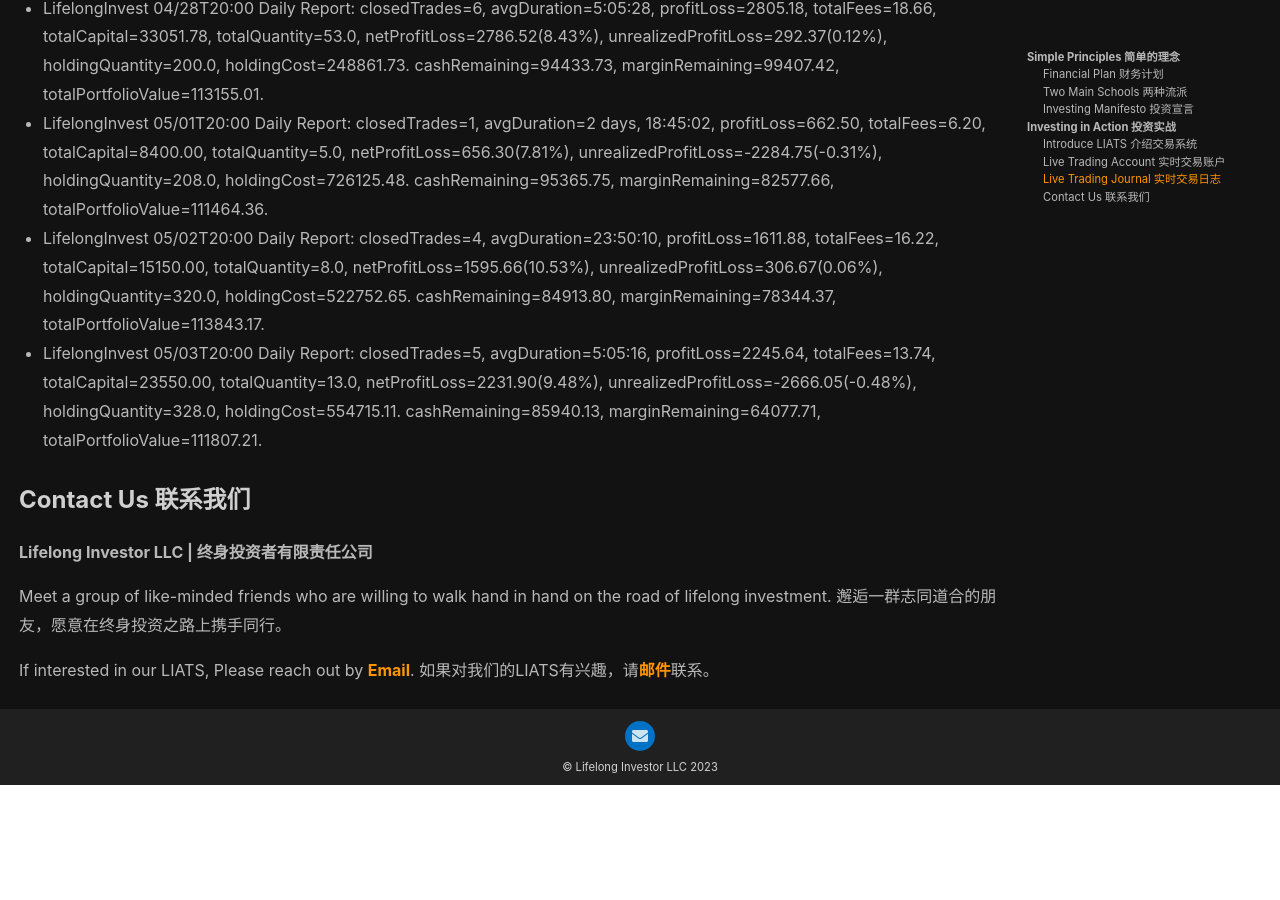
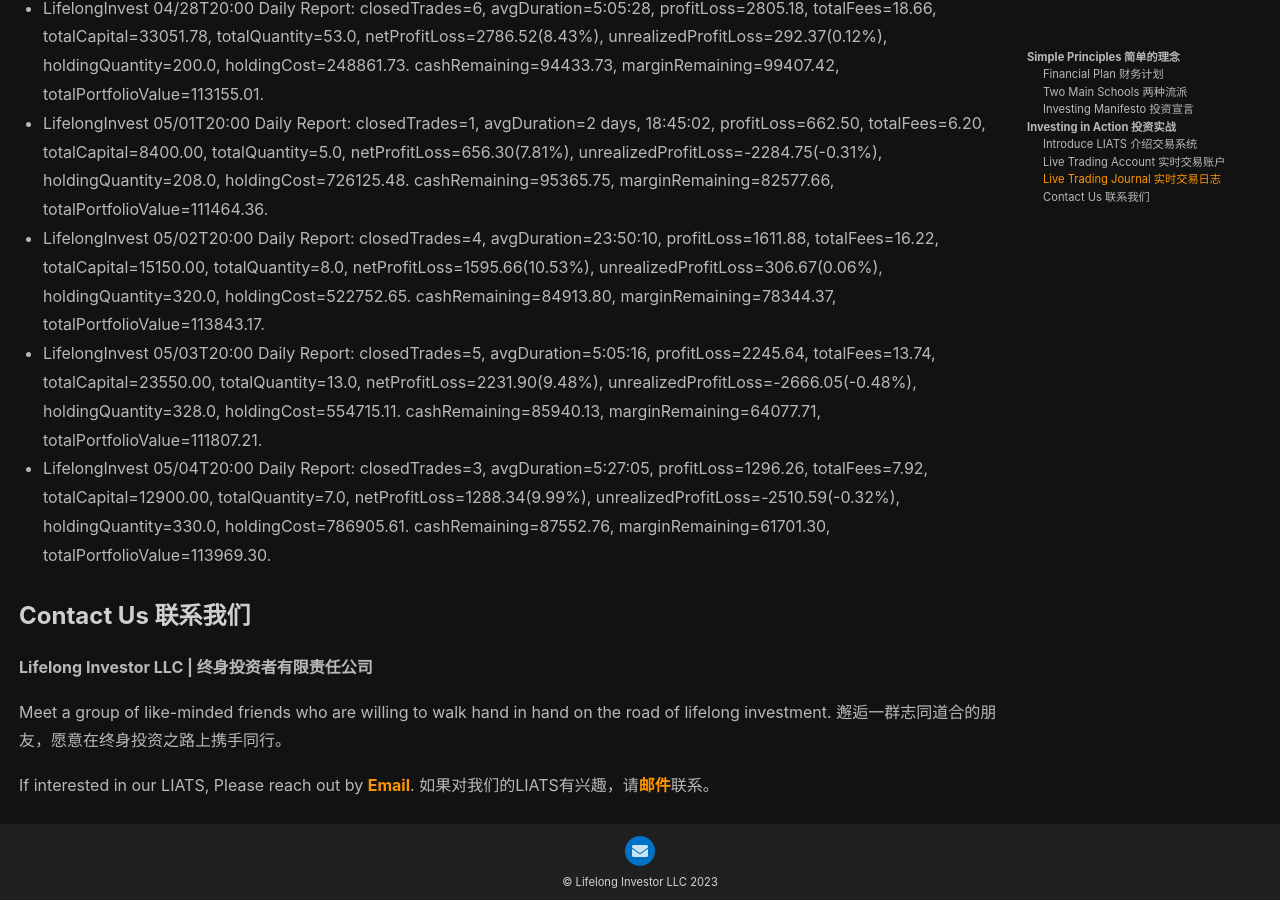
Before and after one commit to lifelonginvestorllc/lifelonginvestorllc.github.io, a Jekyll site: the page built from index.md, in a window 1280 px wide and 900 px high, scrolled down 5473 px. Built offline with Jekyll 4.4.1, drawn with Linux system fonts in a browser that asks for light colours; nearby versions of some CDN libraries; before the commit the page ends 6258 px from its top, so only the background shows below that.

Commit message:
Update index.md

```diff
--- a/index.md
+++ b/index.md
@@ -127,28 +127,28 @@
 {
   "type": "line",
   "data": {
-    "labels": ["4/3/23", "4/4/23", "4/5/23", "4/6/23", "4/7/23", "4/8/23", "4/9/23", "4/10/23", "4/11/23", "4/12/23", "4/13/23", "4/14/23", "4/15/23", "4/16/23", "4/17/23", "4/18/23", "4/19/23", "4/20/23", "4/21/23", "4/22/23", "4/23/23", "4/24/23", "4/25/23", "4/26/23", "4/27/23", "4/28/23", "5/1/23", "5/2/23", "5/3/23"],
+    "labels": ["4/3/23", "4/4/23", "4/5/23", "4/6/23", "4/7/23", "4/8/23", "4/9/23", "4/10/23", "4/11/23", "4/12/23", "4/13/23", "4/14/23", "4/15/23", "4/16/23", "4/17/23", "4/18/23", "4/19/23", "4/20/23", "4/21/23", "4/22/23", "4/23/23", "4/24/23", "4/25/23", "4/26/23", "4/27/23", "4/28/23", "5/1/23", "5/2/23", "5/3/23", "5/4/23"],
     "datasets": [
       {
         "label": "Principal (本金)",
         "lineTension": 0.3,
         "borderColor": "blue",
         "pointRadius": 3,
-        "data": [1, 1, 1, 2, 2.1, 2.1, 2.1, 2.1, 5, 5, 5, 5, 5, 5, 5, 5, 5, 5, 5, 5, 5, 5, 5, 5, 10, 10, 10, 10, 10]
+        "data": [1, 1, 1, 2, 2.1, 2.1, 2.1, 2.1, 5, 5, 5, 5, 5, 5, 5, 5, 5, 5, 5, 5, 5, 5, 5, 5, 10, 10, 10, 10, 10, 10]
       },
       {
         "label": "Total Asset including unrealized P&L (总资产包含未实现损益)",
         "borderColor": "gold",
         "lineTension": 0.3,
         "pointRadius": 3,
-        "data": [1, 1.01, 0.94, 1.98, 2.21, 2.21, 2.21, 2.16, 5.03, 5.07, 5.22, 5.06, 5.02, 4.95, 4.70, 4.65, 4.36, 4.85, 4.83, 4.83, 4.89, 5.49, 5.51, 5.28, 10.92, 11.32, 11.15, 11.38, 11.18]
+        "data": [1, 1.01, 0.94, 1.98, 2.21, 2.21, 2.21, 2.16, 5.03, 5.07, 5.22, 5.06, 5.02, 4.95, 4.70, 4.65, 4.36, 4.85, 4.83, 4.83, 4.89, 5.49, 5.51, 5.28, 10.92, 11.32, 11.15, 11.38, 11.18, 11.40]
       },
       {
         "label": "Benchmark (SPY)",
         "borderColor": "#F62217",
         "lineTension": 0.3,
         "pointRadius": 3,
-        "data": [1.0, 0.99, 0.99, 2.1, 2.1, 2.1, 2.1, 2.1, 5.0, 4.98, 5.04, 5.03, 5.03, 5.03, 5.05, 5.05, 5.05, 5.02, 5.03, 5.03, 5.03, 5.03, 4.95, 4.93, 10.03, 10.11, 10.10, 9.99, 9.92]
+        "data": [1.0, 0.99, 0.99, 2.1, 2.1, 2.1, 2.1, 2.1, 5.0, 4.98, 5.04, 5.03, 5.03, 5.03, 5.05, 5.05, 5.05, 5.02, 5.03, 5.03, 5.03, 5.03, 4.95, 4.93, 10.03, 10.11, 10.10, 9.99, 9.92, 9.85]
       }
     ]
   },
@@ -214,6 +214,7 @@
 - LifelongInvest 05/01T20:00 Daily Report: closedTrades=1, avgDuration=2 days, 18:45:02, profitLoss=662.50, totalFees=6.20, totalCapital=8400.00, totalQuantity=5.0, netProfitLoss=656.30(7.81%), unrealizedProfitLoss=-2284.75(-0.31%), holdingQuantity=208.0, holdingCost=726125.48. cashRemaining=95365.75, marginRemaining=82577.66, totalPortfolioValue=111464.36.
 - LifelongInvest 05/02T20:00 Daily Report: closedTrades=4, avgDuration=23:50:10, profitLoss=1611.88, totalFees=16.22, totalCapital=15150.00, totalQuantity=8.0, netProfitLoss=1595.66(10.53%), unrealizedProfitLoss=306.67(0.06%), holdingQuantity=320.0, holdingCost=522752.65. cashRemaining=84913.80, marginRemaining=78344.37, totalPortfolioValue=113843.17.
 - LifelongInvest 05/03T20:00 Daily Report: closedTrades=5, avgDuration=5:05:16, profitLoss=2245.64, totalFees=13.74, totalCapital=23550.00, totalQuantity=13.0, netProfitLoss=2231.90(9.48%), unrealizedProfitLoss=-2666.05(-0.48%), holdingQuantity=328.0, holdingCost=554715.11. cashRemaining=85940.13, marginRemaining=64077.71, totalPortfolioValue=111807.21.
+- LifelongInvest 05/04T20:00 Daily Report: closedTrades=3, avgDuration=5:27:05, profitLoss=1296.26, totalFees=7.92, totalCapital=12900.00, totalQuantity=7.0, netProfitLoss=1288.34(9.99%), unrealizedProfitLoss=-2510.59(-0.32%), holdingQuantity=330.0, holdingCost=786905.61. cashRemaining=87552.76, marginRemaining=61701.30, totalPortfolioValue=113969.30.
 
 ### Contact Us 联系我们
 
```
